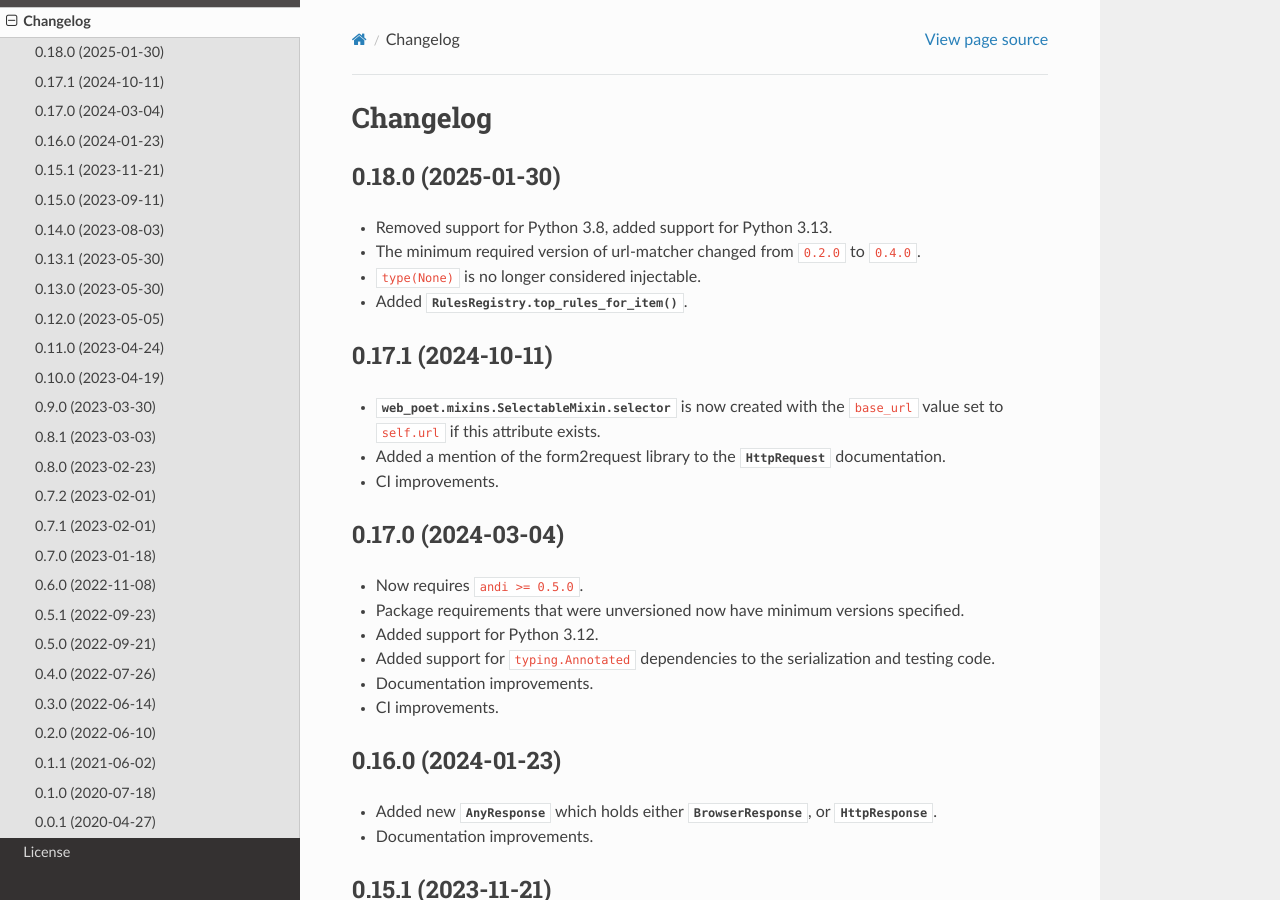
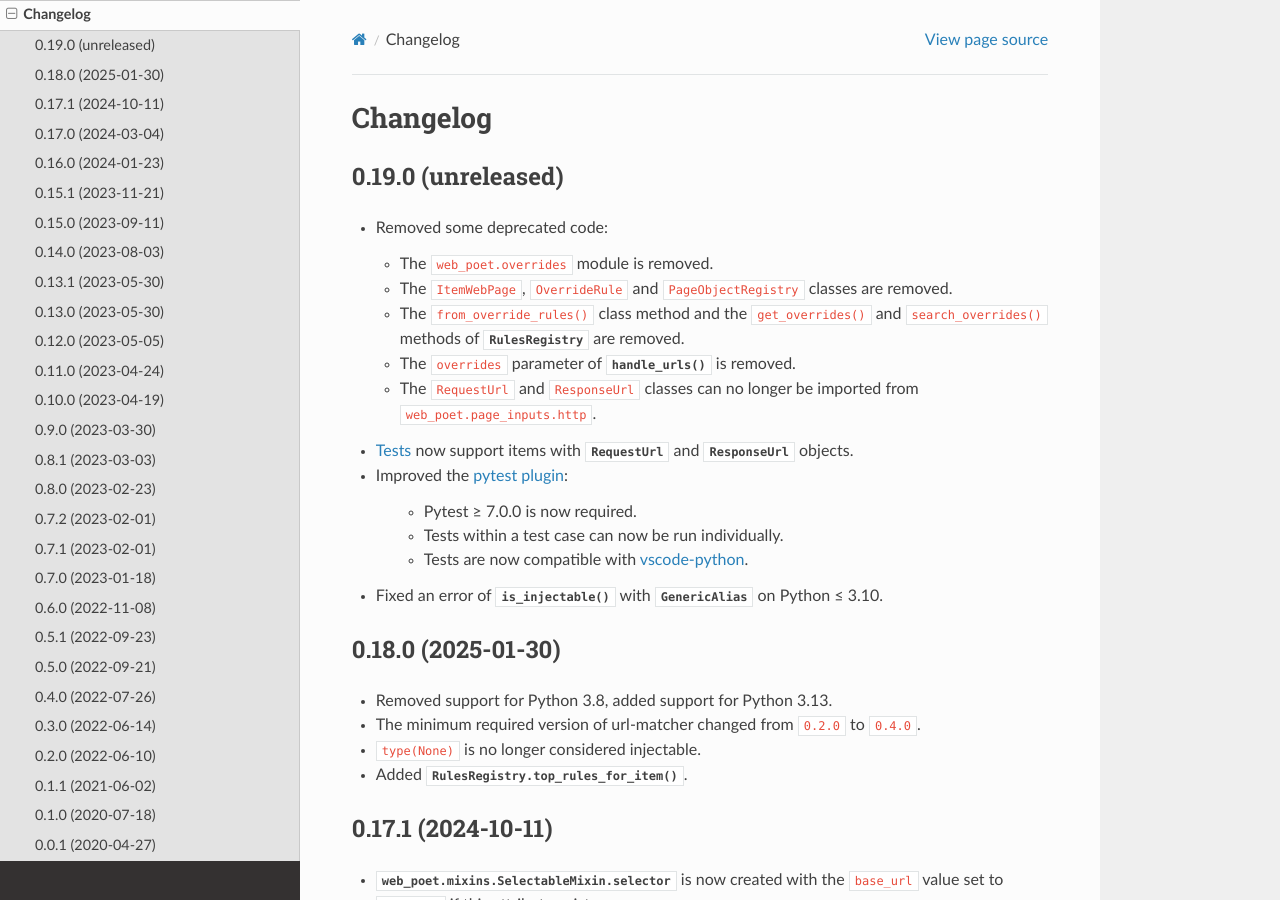
Before and after one commit to scrapinghub/web-poet, a Sphinx documentation site: the page built from docs/changelog.rst, in a window 1280 px wide and 900 px high. Built offline with Sphinx 7.4.7 and the Read the Docs theme 3.1.0, drawn with Linux system fonts in a browser that asks for light colours.

Commit message:
Release notes for 0.19.0 (#227)

```diff
--- a/CHANGELOG.rst
+++ b/CHANGELOG.rst
@@ -1,6 +1,37 @@
 =========
 Changelog
 =========
+
+0.19.0 (unreleased)
+-------------------
+
+* Removed some deprecated code:
+
+  * The ``web_poet.overrides`` module is removed.
+  * The ``ItemWebPage``, ``OverrideRule`` and ``PageObjectRegistry`` classes
+    are removed.
+  * The ``from_override_rules()`` class method and the ``get_overrides()`` and
+    ``search_overrides()`` methods of :class:`~web_poet.rules.RulesRegistry`
+    are removed.
+  * The ``overrides`` parameter of
+    :meth:`~web_poet.rules.RulesRegistry.handle_urls` is removed.
+  * The ``RequestUrl`` and ``ResponseUrl`` classes can no longer be imported
+    from ``web_poet.page_inputs.http``.
+
+* :ref:`Tests <web-poet-testing>` now support items with
+  :class:`~web_poet.page_inputs.url.RequestUrl` and
+  :class:`~web_poet.page_inputs.url.ResponseUrl` objects.
+
+* Improved the :ref:`pytest plugin <web-poet-testing-pytest>`:
+
+    * Pytest ≥ 7.0.0 is now required.
+    * Tests within a test case can now be run individually.
+    * Tests are now compatible with `vscode-python`_.
+
+    .. _vscode-python: https://github.com/microsoft/vscode-python
+
+* Fixed an error of :func:`~web_poet.pages.is_injectable` with
+  :class:`~types.GenericAlias` on Python ≤ 3.10.
 
 0.18.0 (2025-01-30)
 -------------------
```
Also changed, not shown: docs/api-reference.rst (+7 -2 lines).
